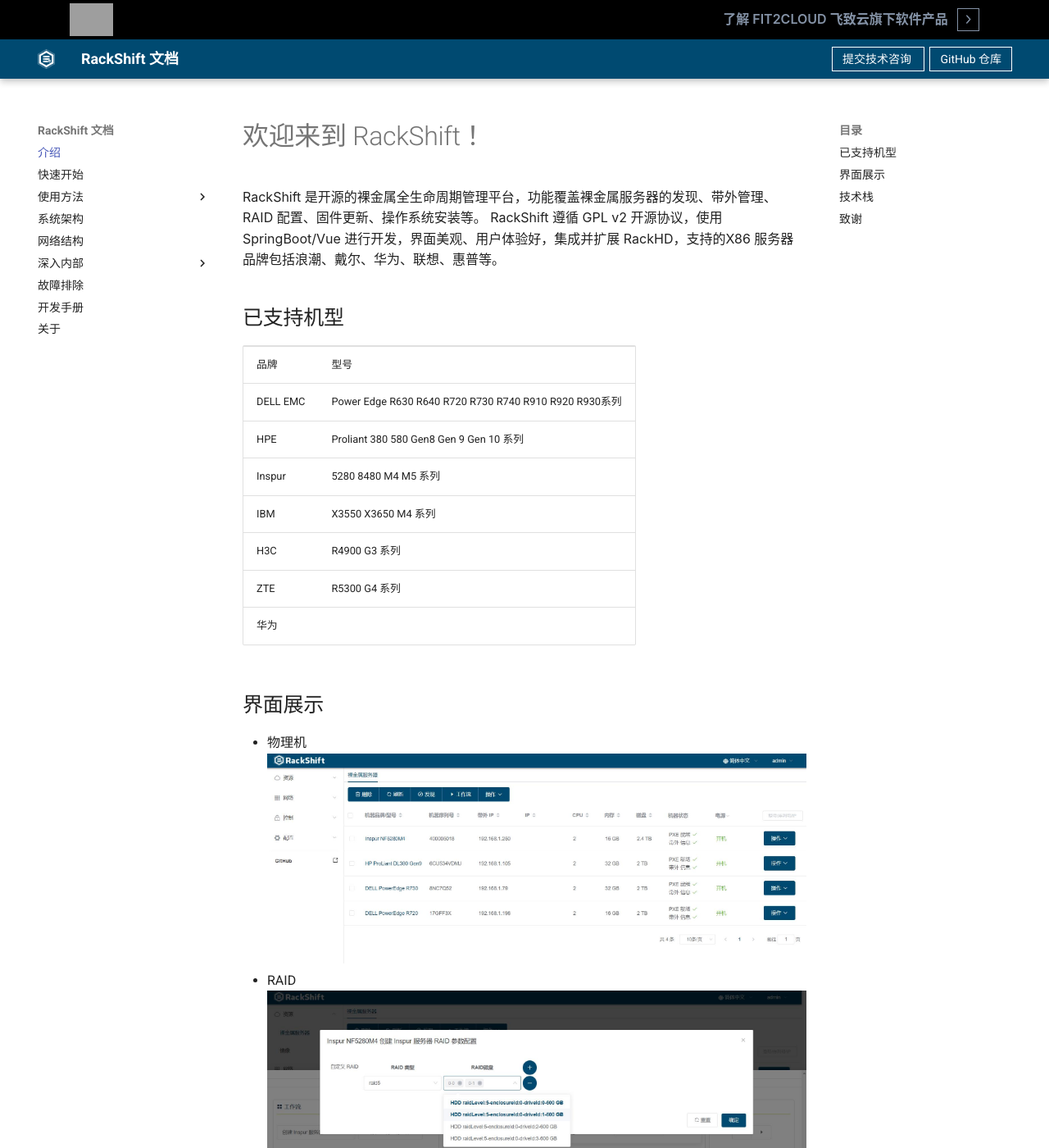
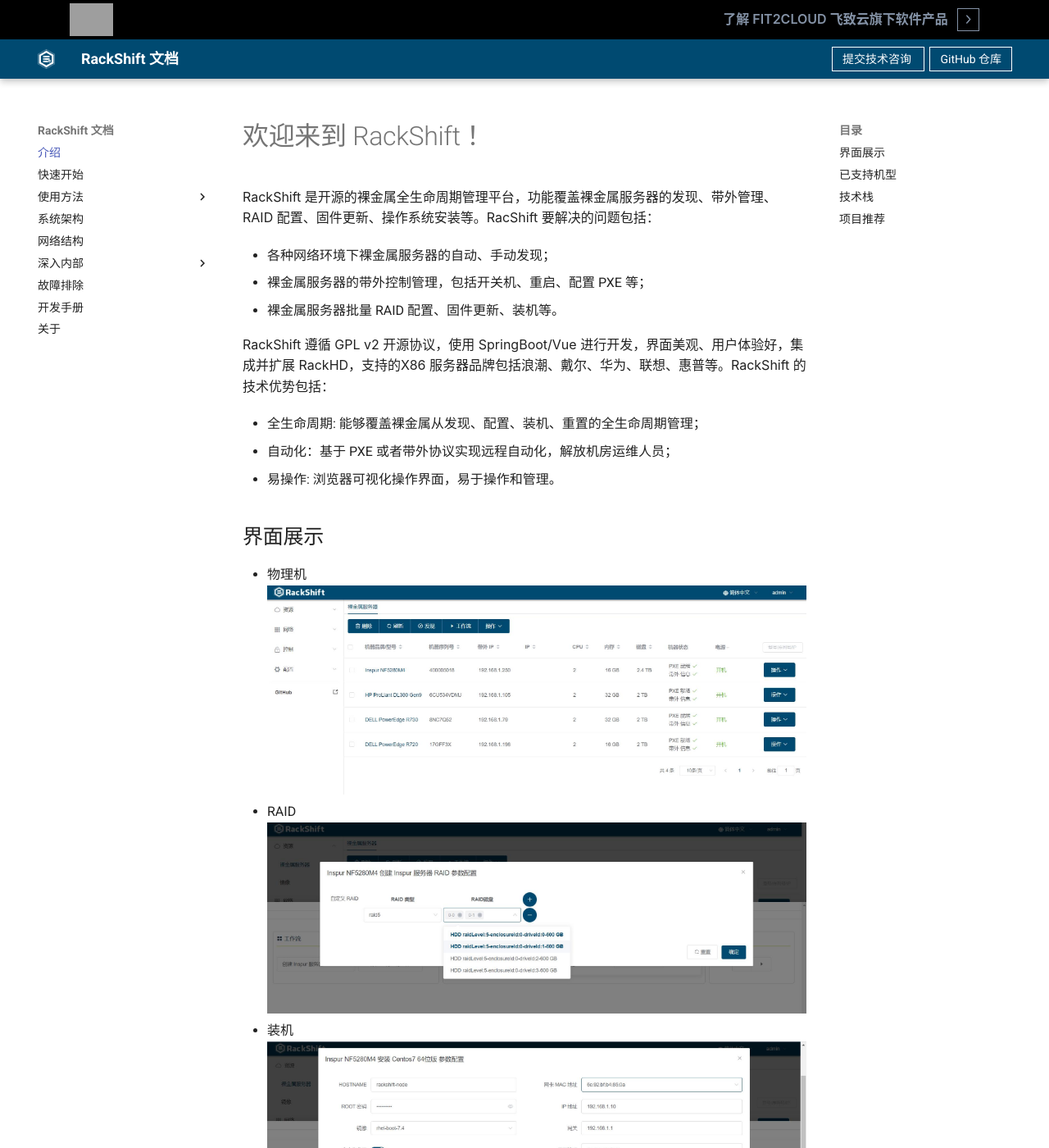
Before and after one commit to fit2cloud/rackshift-docs-static, an MkDocs documentation site: the page built from docs/index.md, in a window 1280 px wide and 1400 px high. Shown: the whole window at 82% size. Built offline with MkDocs 1.6.1 and Material for MkDocs 9.7.7, drawn with Linux system fonts in a browser that asks for light colours; the version menu is left out; some of the changed text lies outside the part shown; grey boxes are pictures that could not be loaded.

Commit message:
Update index.md

```diff
--- a/docs/index.md
+++ b/docs/index.md
@@ -1,7 +1,25 @@
 # 欢迎来到 RackShift ！
 
-RackShift 是开源的裸金属全生命周期管理平台，功能覆盖裸金属服务器的发现、带外管理、RAID 配置、固件更新、操作系统安装等。 RackShift 遵循 GPL v2 开源协议，使用 SpringBoot/Vue
-进行开发，界面美观、用户体验好，集成并扩展 RackHD，支持的X86 服务器品牌包括浪潮、戴尔、华为、联想、惠普等。
+RackShift 是开源的裸金属全生命周期管理平台，功能覆盖裸金属服务器的发现、带外管理、RAID 配置、固件更新、操作系统安装等。RacShift 要解决的问题包括：
+
+- 各种网络环境下裸金属服务器的自动、手动发现；
+- 裸金属服务器的带外控制管理，包括开关机、重启、配置 PXE 等；
+- 裸金属服务器批量 RAID 配置、固件更新、装机等。
+
+RackShift 遵循 GPL v2 开源协议，使用 SpringBoot/Vue 进行开发，界面美观、用户体验好，集成并扩展 RackHD，支持的X86 服务器品牌包括浪潮、戴尔、华为、联想、惠普等。RackShift 的技术优势包括：
+
+- 全生命周期: 能够覆盖裸金属从发现、配置、装机、重置的全生命周期管理；
+- 自动化：基于 PXE 或者带外协议实现远程自动化，解放机房运维人员；
+- 易操作: 浏览器可视化操作界面，易于操作和管理。
+
+## 界面展示
+
+* 物理机
+  ![runnob](static/wizard/main.jpg)
+* RAID
+  ![runnob](static/wizard/raid.jpg)
+* 装机
+  ![runnob](static/wizard/centos.jpg)
 
 ## 已支持机型
 
@@ -47,24 +65,22 @@
 </tbody>
 </table>
 
-## 界面展示
-
-* 物理机
-  ![runnob](static/wizard/main.jpg)
-* RAID
-  ![runnob](static/wizard/raid.jpg)
-* 装机
-  ![runnob](static/wizard/centos.jpg)
-
 ## 技术栈
 
 - 前端: [Vue.js](https://vuejs.org/)
 - 后端: [Spring Boot](https://www.tutorialspoint.com/spring_boot/spring_boot_introduction.htm)
 - 数据库: [MySQL](https://www.mysql.com/)
 
-## 致谢
+RackShift 使用、集成、借鉴的开源项目如下，在此致谢：
 
-- [RackHD](https://rackhd.github.io/)：感谢 RackHD 提供的底层实现；
-- [MAAS](https://maas.io/)：感谢 MAAS 提供的生命周期纳管思路；
-- [Digital Rebar](https://rackn.com/rebar/)：感谢 Digital Rebar 提供的操作方式和 UI 参考；
-- [Element](https://element.eleme.cn/#/)：感谢 Element 提供的优秀组件库。
+-  [RackHD](https://rackhd.github.io/)：RackShift 集成和参考了 RackHD 提供的裸金属服务器管理能力和思路；
+-  [MAAS](https://maas.io/)：RackShift 参考了 MAAS 提供的裸金属生命周期纳管思路；
+-  [Digital Rebar](https://rackn.com/rebar/)：RackShift 参考了 Digital Rebar 提供的操作方式和 UI 参考；
+-  [Element](https://element.eleme.cn/#/)：RackShift 使用 Element 提供的优秀前端组件库。
+
+## 项目推荐
+
+- [JumpServer 开源堡垒机](https://github.com/jumpserver/jumpserver)
+- [MeterSphere 开源持续测试平台](https://github.com/metersphere/metersphere)
+- [KubeOperator 开源容器平台](https://github.com/KubeOperator/KubeOperator)
+- [RiskScanner 开源公有云安全合规扫描平台](https://github.com/RiskScanner/riskscanner)
```
